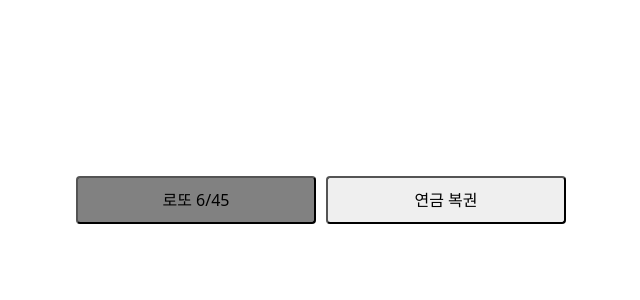
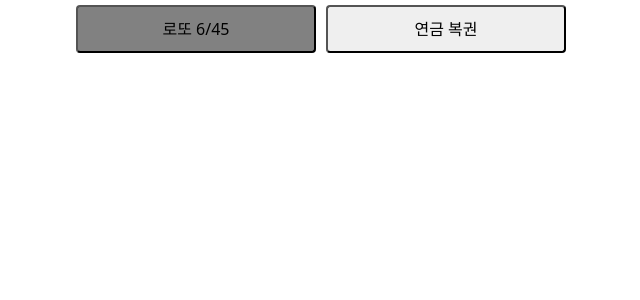
Before and after one commit to hwan-kr/lottery, a React (Create React App) app: page / in a window 1280 px wide. Shown: the top 300 px of the page, without its empty margins (319-959 px from the left). Built offline with nearby package versions, Linux system fonts and the light colour scheme.

Commit message:
로또 및 연금 복권 페이지 생성

```diff
--- a/src/assets/styles/App.css
+++ b/src/styles/App.css
@@ -42,16 +42,13 @@
     display: flex;
     justify-content: center;
     align-items: center;
-    height: 50vh;
 }
-
 .select-btn {
     border-radius: 4px !important;
     margin: 5px;
     width: 15rem;
     height: 3rem;
 }
-
 .select-btn:hover {
     background-color: #d9d9d9;
 }
@@ -63,3 +60,8 @@
 .selected {
     background-color: #818181;
 }
+
+.lottery {
+    display: flex;
+    flex-direction: column;
+}
```
Also changed, not shown: src/App.js (+3 -13 lines), src/components/Lottery.js (added, +8 -0 lines), src/components/Pension.js (added, +8 -0 lines), public/logo192.png (deleted), public/logo512.png (deleted).
